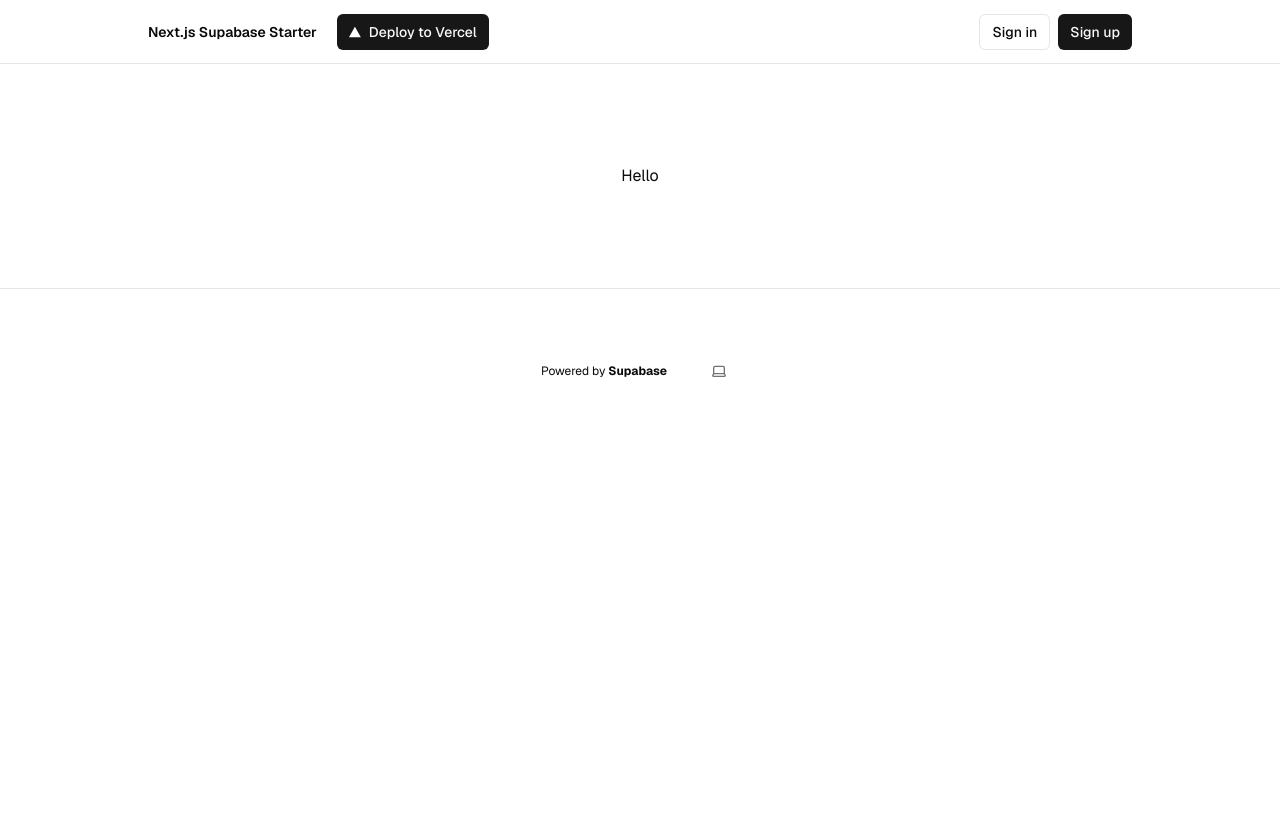
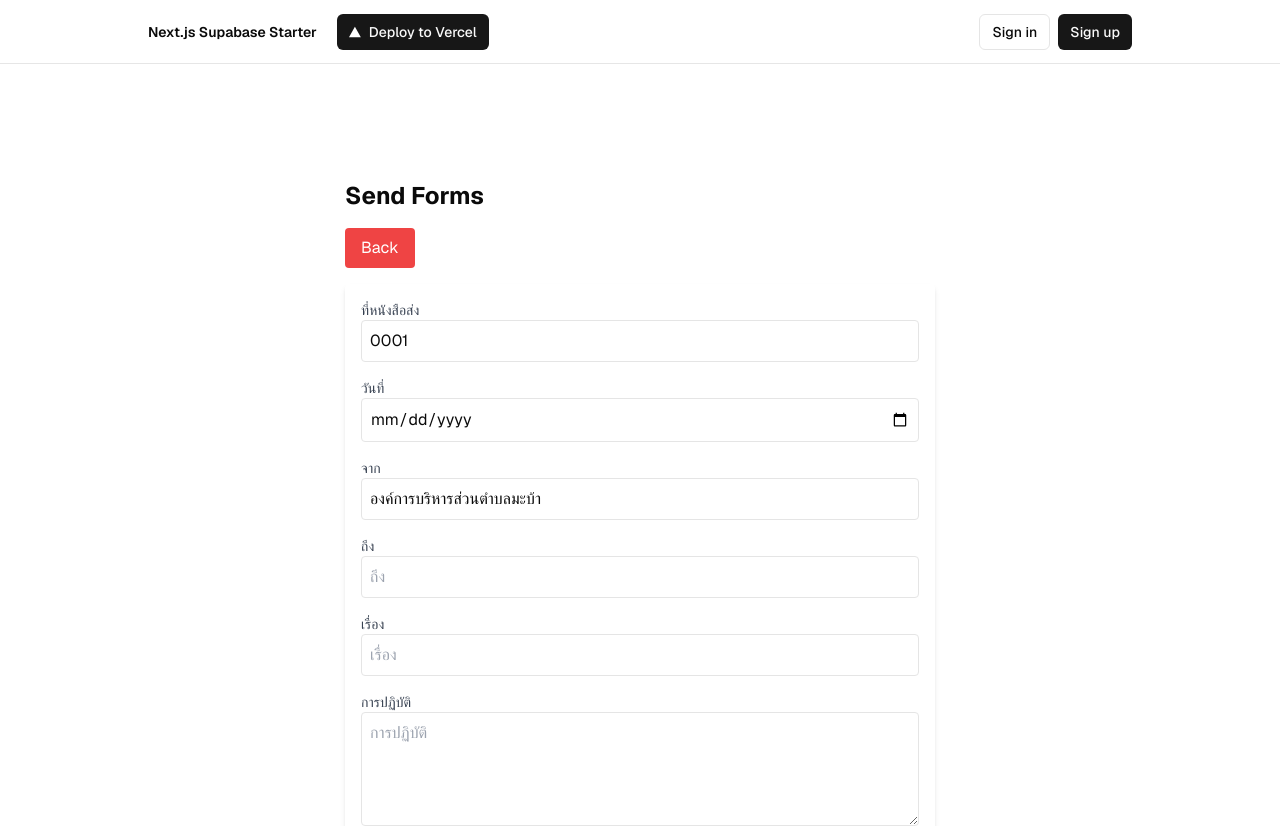
Before and after one commit to sananbsd2021/rbac-nextjs-supabase-drizzle, a Next.js app: page /protected/sendsbook in a window 1280 px wide. Shown: the top 826 px of the page. Before the commit the page ends 800 px from the top, so only its background shows below. Built offline with nearby package versions, Linux system fonts and the light colour scheme; no server answers; the database is empty.

Commit message:
Update page.tsx

```diff
--- a/app/protected/sendsbook/page.tsx
+++ b/app/protected/sendsbook/page.tsx
@@ -1,8 +1,9 @@
+import SendsPage from "./SendsPage";
 
 export default function SendsBookHomePage(){
     return(
         <>
-        <h1>Hello</h1>
+        <SendsPage />
         </>
     )
 }
```
